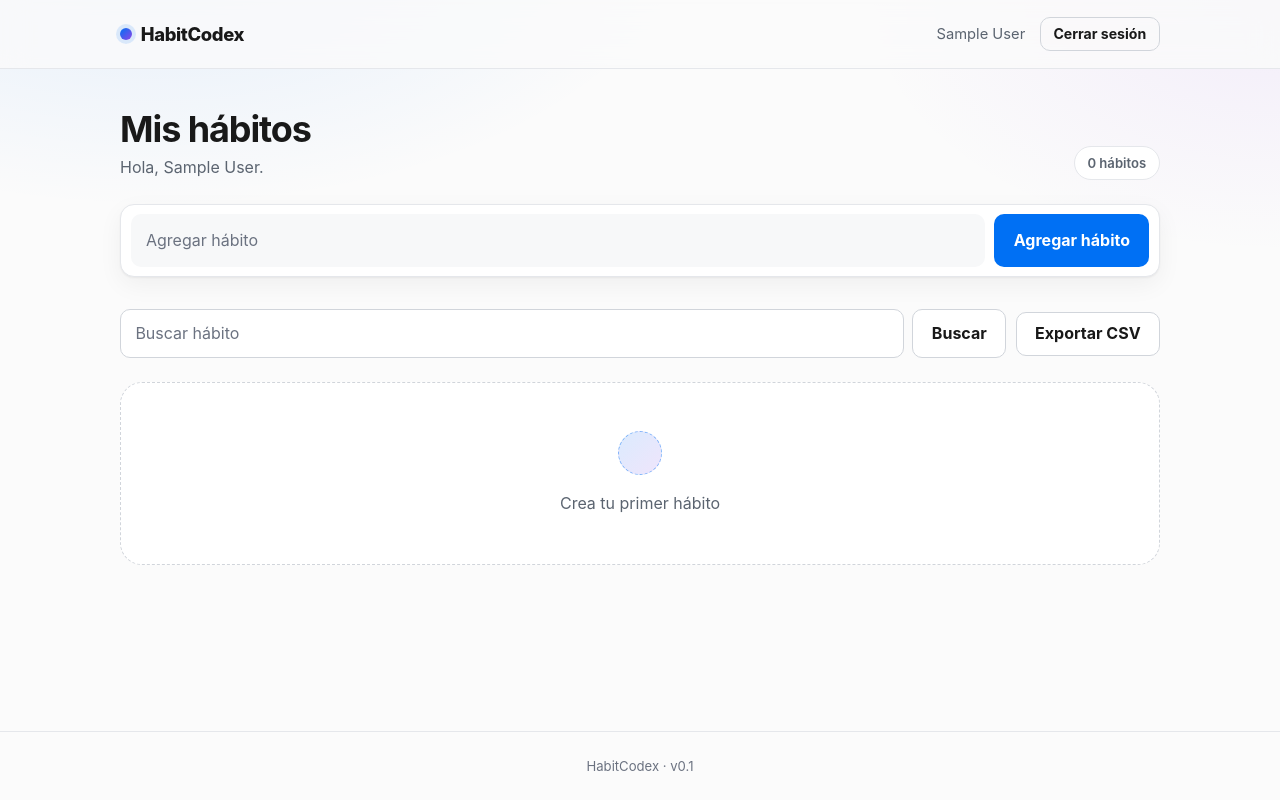
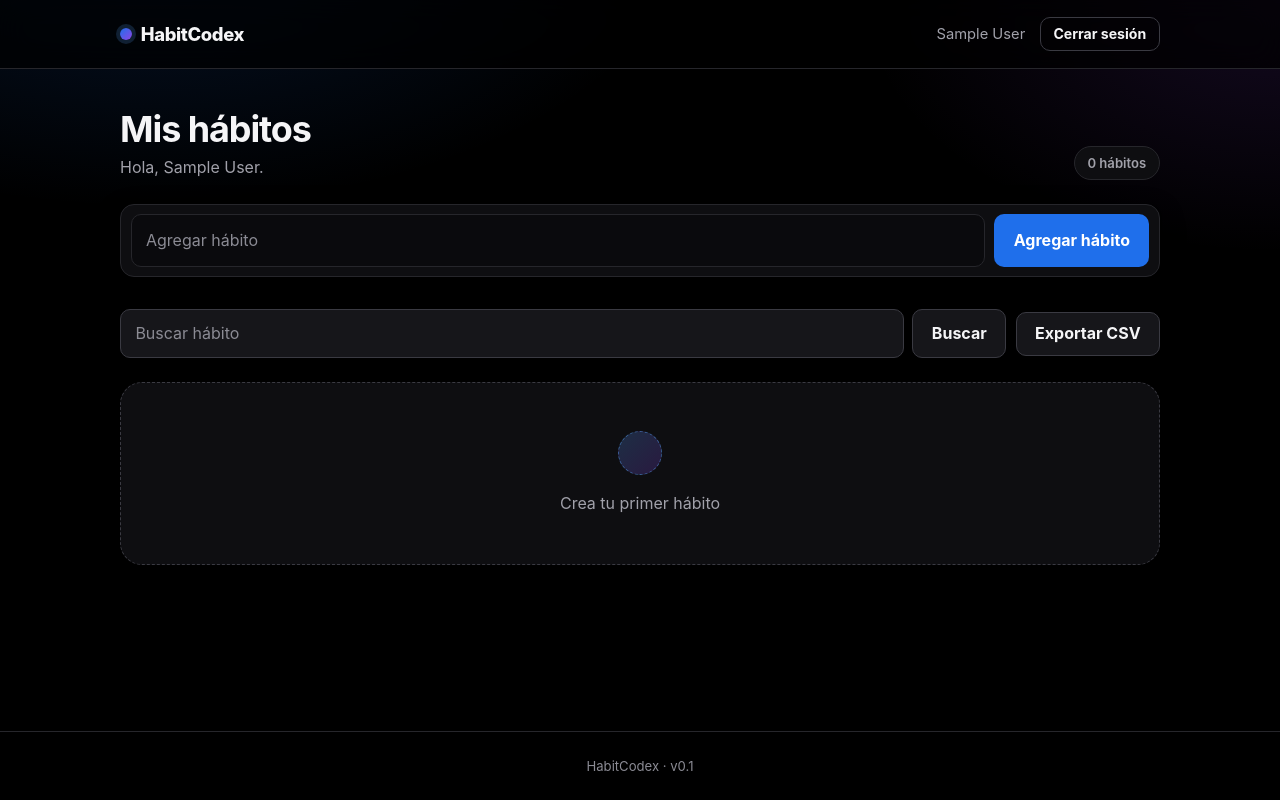
Before and after one commit to SamuelLariosR/HabitCodex, a Flask app: page / in a window 1280 px wide. Run offline with Flask 3, Linux system fonts and the light colour scheme; the visitor is signed in with stand-in values (Sample User, id 1); data that the repository does not hold is empty.

Commit message:
Cambio a tema oscuro: fondo negro, tarjetas y campos oscuros, texto claro y acentos azul/morado; sin cambios en lógica ni base de datos.

```diff
--- a/web/static/estilos.css
+++ b/web/static/estilos.css
@@ -1,28 +1,33 @@
 /* Estilos propios de HabitCodex; sin frameworks ni fuentes externas. */
 
 :root {
-  --fondo: #fbfbfb;
-  --superficie: #ffffff;
-  --texto: #191919;
-  --suave: #5b6470;
-  --tenue: #6b7280;
-  --borde: #e5e7eb;
-  --borde-fuerte: #d1d5db;
-  --primario: #0070f4;
-  --primario-oscuro: #0059c7;
+  color-scheme: dark;
+  --fondo: #000000;
+  --superficie: #0e0e11;
+  --superficie-alta: #16161a;
+  --texto: #f5f5f7;
+  --suave: #a1a1aa;
+  --tenue: #8b8b94;
+  --borde: #26262b;
+  --borde-fuerte: #3a3a42;
+  --primario: #1f6feb;
+  --primario-oscuro: #1858c4;
+  --enlace: #58a6ff;
+  --enlace-hover: #8cc4ff;
   --acento: #8d46e7;
-  --peligro: #dc2626;
-  --exito: #065f46;
-  --exito-fondo: #ecfdf5;
-  --error-fondo: #fef2f2;
-  --aviso-fondo: #fffbeb;
-  --aviso-texto: #92400e;
+  --peligro: #f87171;
+  --peligro-fuerte: #dc2626;
+  --exito: #6ee7b7;
+  --exito-fondo: rgba(16, 185, 129, 0.12);
+  --error-fondo: rgba(239, 68, 68, 0.12);
+  --aviso-fondo: rgba(245, 158, 11, 0.12);
+  --aviso-texto: #fcd34d;
   --radio: 14px;
   --radio-grande: 22px;
-  --sombra: 0 1px 2px rgba(25, 25, 25, 0.05),
-    0 8px 24px rgba(25, 25, 25, 0.05);
-  --sombra-alta: 0 2px 4px rgba(25, 25, 25, 0.06),
-    0 24px 48px rgba(25, 25, 25, 0.1);
+  --sombra: 0 1px 2px rgba(0, 0, 0, 0.45),
+    0 8px 24px rgba(0, 0, 0, 0.35);
+  --sombra-alta: 0 2px 4px rgba(0, 0, 0, 0.55),
+    0 24px 48px rgba(0, 0, 0, 0.45);
   --ancho: 1040px;
   --fuente: "Inter", "Segoe UI", system-ui, -apple-system, "Noto Sans",
     sans-serif;
@@ -45,9 +50,9 @@ body {
   flex-direction: column;
   background:
     radial-gradient(900px 480px at 12% -10%,
-      rgba(0, 112, 244, 0.1), transparent 60%),
+      rgba(31, 111, 235, 0.18), transparent 60%),
     radial-gradient(760px 460px at 100% 0%,
-      rgba(141, 70, 231, 0.08), transparent 55%),
+      rgba(141, 70, 231, 0.14), transparent 55%),
     var(--fondo);
   color: var(--texto);
   font-family: var(--fuente);
@@ -56,17 +61,17 @@ body {
 }
 
 ::selection {
-  background: rgba(0, 112, 244, 0.2);
+  background: rgba(88, 166, 255, 0.35);
 }
 
 a {
-  color: var(--primario);
+  color: var(--enlace);
   text-decoration-thickness: 1px;
   text-underline-offset: 2px;
 }
 
 a:hover {
-  color: var(--primario-oscuro);
+  color: var(--enlace-hover);
 }
 
 h1 {
@@ -83,7 +88,7 @@ h1 {
   top: 0;
   z-index: 20;
   border-bottom: 1px solid var(--borde);
-  background: rgba(251, 251, 251, 0.82);
+  background: rgba(0, 0, 0, 0.72);
   backdrop-filter: blur(14px);
 }
 
@@ -117,7 +122,7 @@ h1 {
   height: 12px;
   border-radius: 50%;
   background: linear-gradient(135deg, var(--primario), var(--acento));
-  box-shadow: 0 0 0 4px rgba(0, 112, 244, 0.12);
+  box-shadow: 0 0 0 4px rgba(88, 166, 255, 0.18);
 }
 
 .sesion {
@@ -296,7 +301,7 @@ h1 {
   padding: 0.8rem 0.9rem;
   border: 1px solid var(--borde-fuerte);
   border-radius: 10px;
-  background: var(--superficie);
+  background: var(--superficie-alta);
   color: var(--texto);
   font: inherit;
   transition:
@@ -312,7 +317,15 @@ h1 {
 .formulario input:focus {
   outline: none;
   border-color: var(--primario);
-  box-shadow: 0 0 0 3px rgba(0, 112, 244, 0.16);
+  box-shadow: 0 0 0 3px rgba(88, 166, 255, 0.22);
+}
+
+.formulario input:autofill,
+.formulario input:-webkit-autofill {
+  -webkit-text-fill-color: var(--texto);
+  -webkit-box-shadow: 0 0 0 1000px var(--superficie-alta) inset;
+  color: var(--texto);
+  caret-color: var(--texto);
 }
 
 .formulario button[type="submit"] {
@@ -370,31 +383,31 @@ button:active,
 button:focus-visible,
 .boton:focus-visible,
 a:focus-visible {
-  outline: 3px solid rgba(0, 112, 244, 0.45);
+  outline: 3px solid rgba(88, 166, 255, 0.55);
   outline-offset: 3px;
 }
 
 .boton-secundario {
-  background: var(--superficie);
+  background: var(--superficie-alta);
   border-color: var(--borde-fuerte);
   color: var(--texto);
 }
 
 .boton-secundario:hover {
-  background: #f3f4f6;
-  border-color: #9ca3af;
+  background: #222229;
+  border-color: #52525b;
   color: var(--texto);
 }
 
 .boton-peligro {
-  background: #fff1f2;
-  border-color: #fecdd3;
+  background: rgba(248, 113, 113, 0.12);
+  border-color: rgba(248, 113, 113, 0.35);
   color: var(--peligro);
 }
 
 .boton-peligro:hover {
-  background: var(--peligro);
-  border-color: var(--peligro);
+  background: var(--peligro-fuerte);
+  border-color: var(--peligro-fuerte);
   color: #ffffff;
 }
 
@@ -453,13 +466,13 @@ a:focus-visible {
 
 .barra-agregar input {
   flex: 1;
-  border-color: transparent;
-  background: #f7f8f9;
+  border-color: var(--borde);
+  background: #0a0a0d;
 }
 
 .barra-agregar input:focus {
   border-color: var(--primario);
-  background: var(--superficie);
+  background: var(--superficie-alta);
 }
 
 .barra-agregar button[type="submit"] {
@@ -489,7 +502,7 @@ a:focus-visible {
   padding: 0.7rem 0.9rem;
   border: 1px solid var(--borde-fuerte);
   border-radius: 10px;
-  background: var(--superficie);
+  background: var(--superficie-alta);
   color: var(--texto);
   font: inherit;
   transition:
@@ -580,12 +593,12 @@ a:focus-visible {
   width: 44px;
   height: 44px;
   margin: 0 auto 1rem;
-  border: 1px dashed rgba(0, 112, 244, 0.45);
+  border: 1px dashed rgba(88, 166, 255, 0.45);
   border-radius: 50%;
   background: linear-gradient(
     135deg,
-    rgba(0, 112, 244, 0.14),
-    rgba(141, 70, 231, 0.14)
+    rgba(88, 166, 255, 0.22),
+    rgba(141, 70, 231, 0.22)
   );
 }
 
--- a/web/templates/base.html
+++ b/web/templates/base.html
@@ -3,7 +3,7 @@
 <head>
   <meta charset="utf-8">
   <meta name="viewport" content="width=device-width, initial-scale=1">
-  <meta name="theme-color" content="#fbfbfb">
+  <meta name="theme-color" content="#000000">
   <title>{% block titulo %}HabitCodex{% endblock %}</title>
   <link rel="stylesheet" href="{{ url_for('static', filename='estilos.css') }}">
 </head>
```
Also changed, not shown: other parts of web/static/estilos.css (+15 -15 lines).
